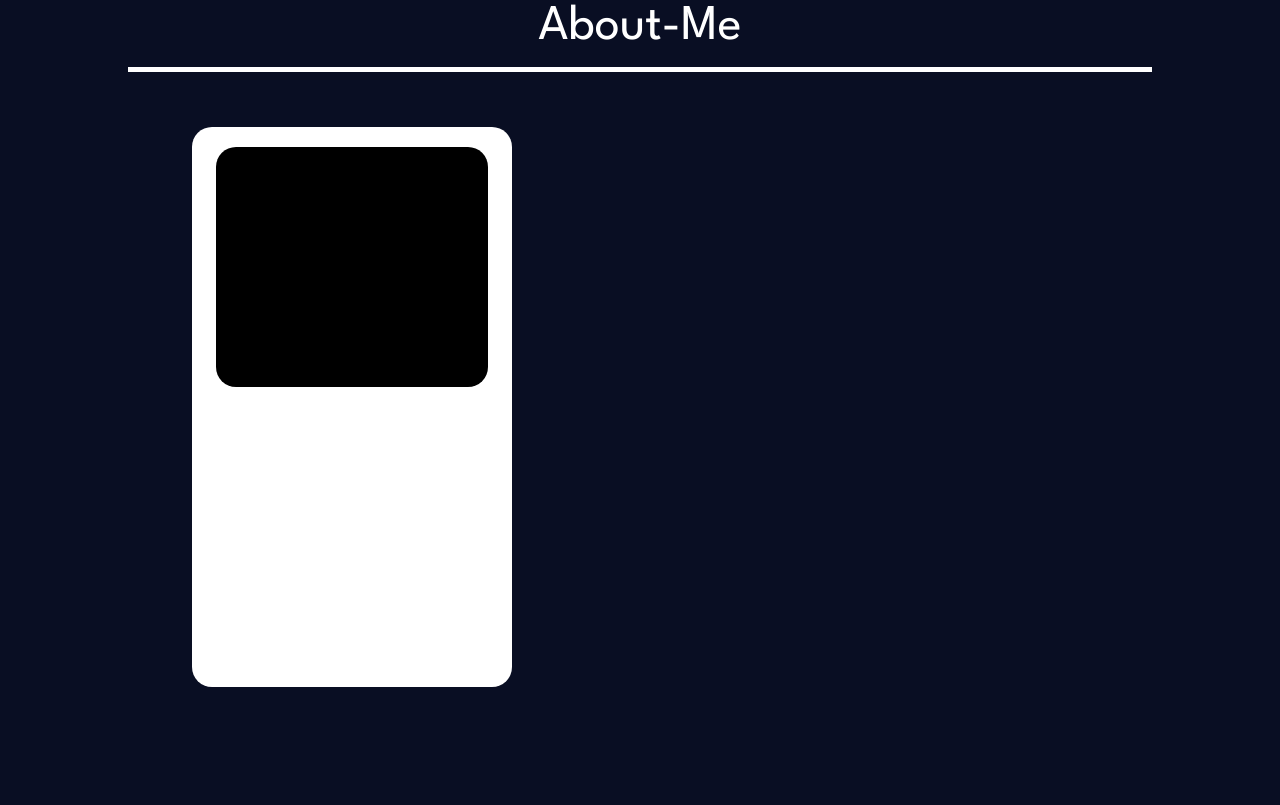
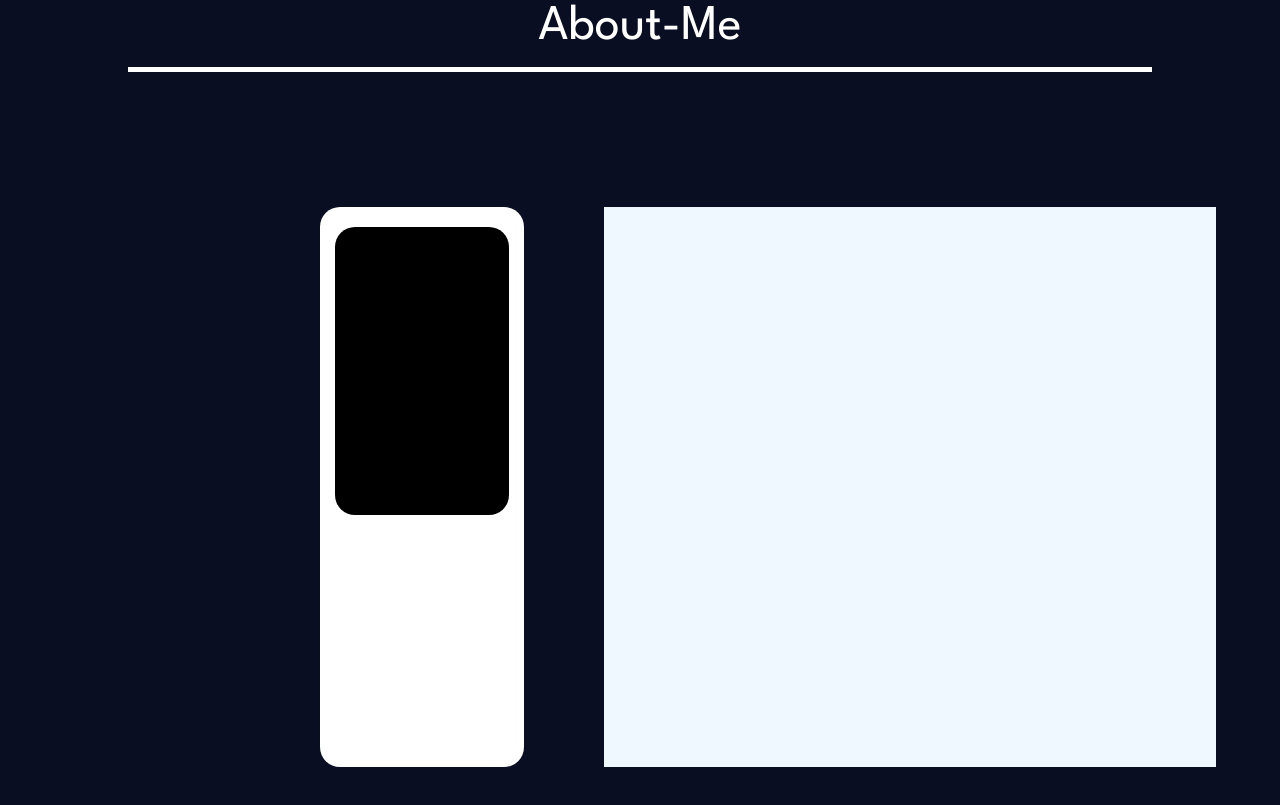
Before and after one commit to ThiagoFdaSLopes/Portfolio, a React (Vite) app in the folder portfolio/: page / in a window 1280 px wide. Shown: the part 1020-1825 px from the top of the page. Built offline with nearby package versions, Linux system fonts and the light colour scheme.

Commit message:
feat: Criado about-me

```diff
--- a/portfolio/src/components/AboutMe.jsx
+++ b/portfolio/src/components/AboutMe.jsx
@@ -10,9 +10,10 @@ const AboutMe = () => {
         </header>
       </DivAbout>
       <CardMe>
-        <div className='photo-card'>
-          <div className='photo'></div>
+        <div className="photo-card">
+          <div className="photo"></div>
         </div>
+        <div className="description-me"></div>
       </CardMe>
     </>
   );
--- a/portfolio/src/styles/index.js
+++ b/portfolio/src/styles/index.js
@@ -220,15 +220,18 @@ export const DivAbout = styled.div`
 
 export const CardMe = styled.div`
   display: flex;
+  justify-content: flex-start;
+  align-items: center;
   width: 80%;
   margin-left: 12rem;
-  height: 50rem;
+  height: 45rem;
   /* margin-left: 20rem; */
   /* background-color: black; */
 
   .photo-card {
     display: flex;
     justify-content: center;
+    margin-left: 8rem;
     width: 20rem;
     height: 35rem;
     border-radius: 20px;
@@ -236,10 +239,17 @@ export const CardMe = styled.div`
 
     .photo {
       width: 85%;
-      height: 15rem;
+      height: 18rem;
       margin-top: 20px;
       border-radius: 20px;
       background-color: black;
     }
   }
+  .description-me {
+    display: flex;
+    width: 60rem;
+    margin-left: 5rem;
+    height: 35rem;
+    background-color: aliceblue;
+  }
 `;
```
Also changed, not shown: portfolio/src/assets/arrow.jpg (added).
